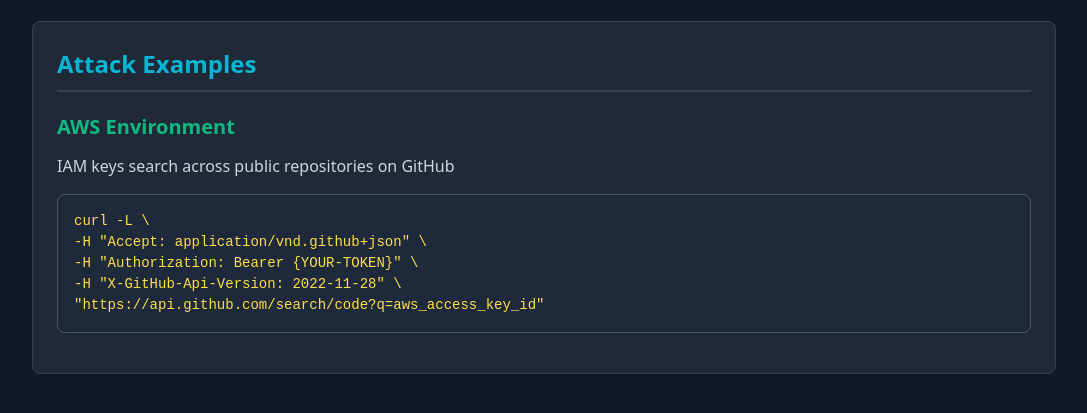
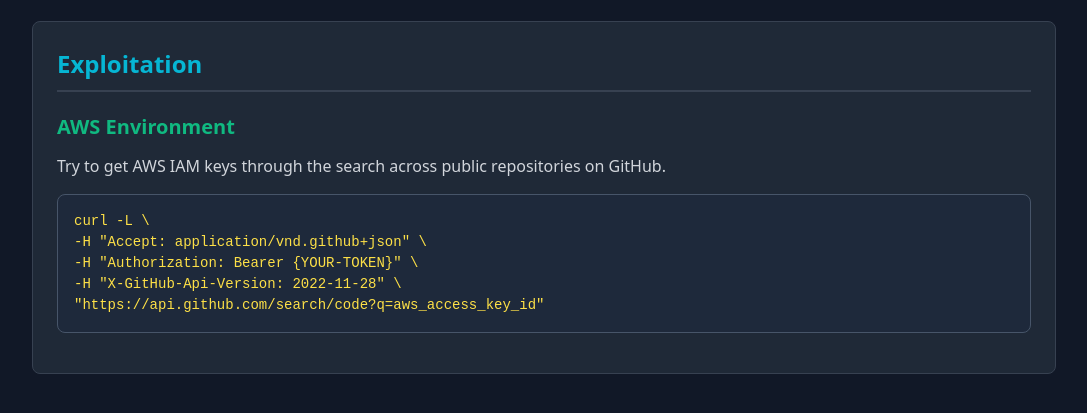
Before and after one commit to aliaksxssv/think-cnap, a plain HTML site: page mitre/reconnaissance/gathervictimidentityinformation.html in a window 1280 px wide. Shown: the part 63-476 px from the top of the page, without its empty margins (120-1207 px from the left). Drawn offline with nearby package versions, Linux system fonts and the light colour scheme.

```diff
--- a/mitre/reconnaissance/gathervictimidentityinformation.html
+++ b/mitre/reconnaissance/gathervictimidentityinformation.html
@@ -98,10 +98,10 @@
 
 
     <div class="section">
-      <h2>Attack Examples</h2>
+      <h2>Exploitation</h2>
       <div class="content">
         <h3>AWS Environment</h3>
-        <p class="text-gray-300 mb-4">IAM keys search across public repositories on GitHub</p>
+        <p class="text-gray-300 mb-4">Try to get AWS IAM keys through the search across public repositories on GitHub.</p>
 
         <div class="code-block">
 
```
